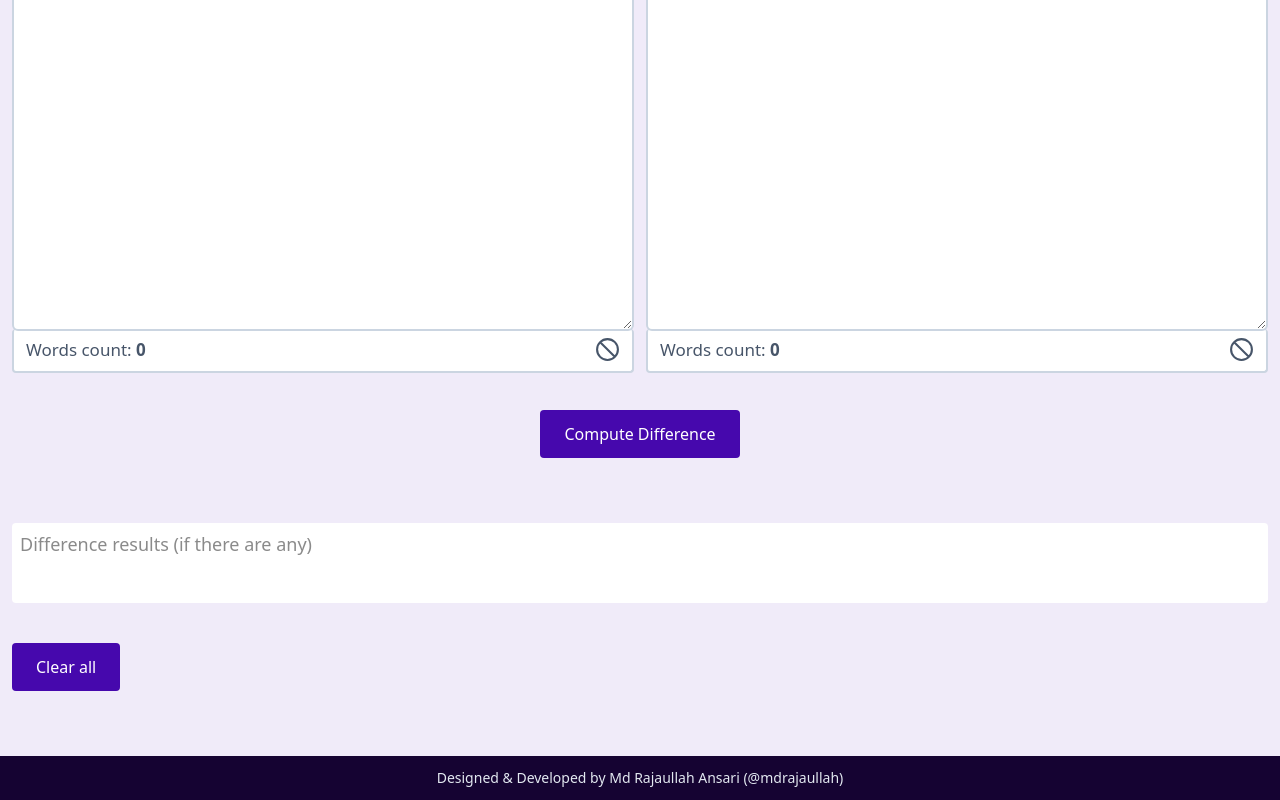
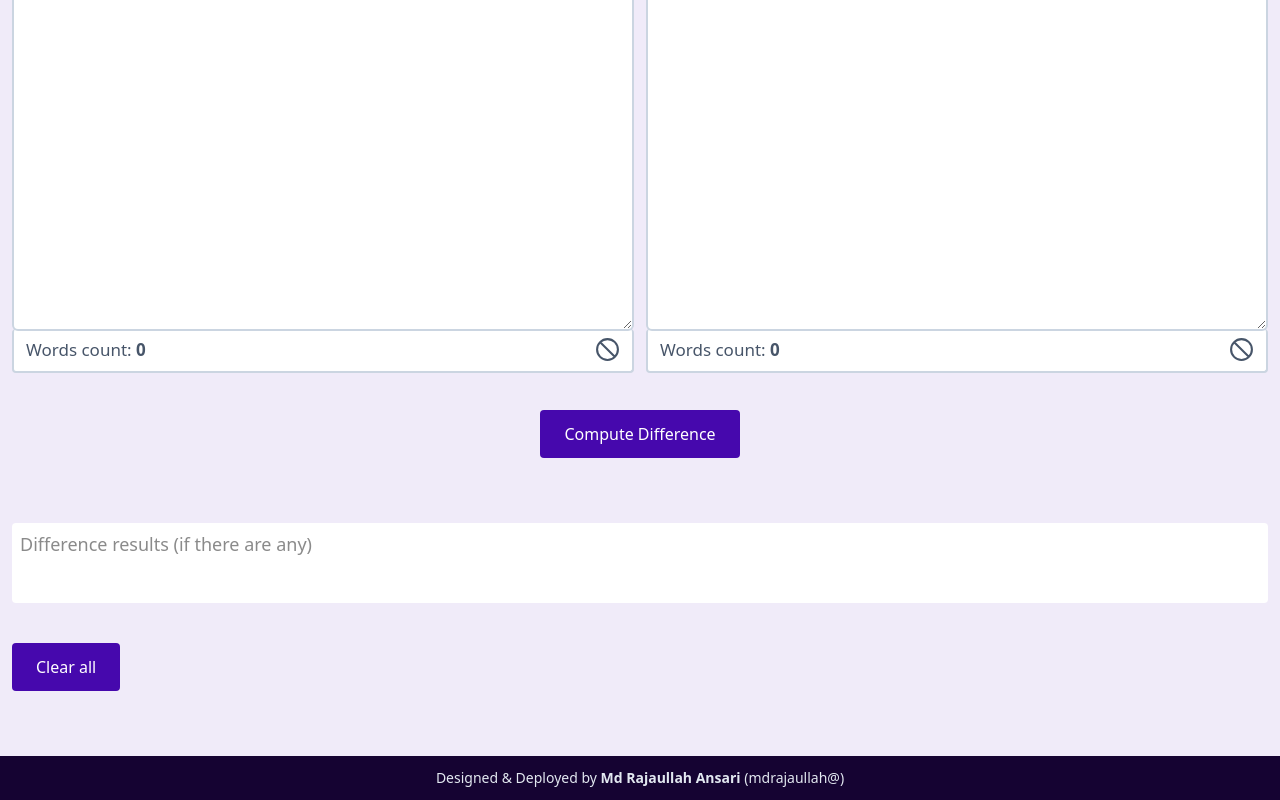
Before and after one commit to mdraza/diff-checkerv1, a React (Vite) app: page / in a window 1280 px wide. Shown: the part 313-1113 px from the top of the page. Built offline with nearby package versions, Linux system fonts and the light colour scheme.

Commit message:
footer text changes

```diff
--- a/src/components/Footer.jsx
+++ b/src/components/Footer.jsx
@@ -1,7 +1,7 @@
 const Footer = () => {
   return (
     <div className="w-100 py-3 bg-[#150332] dark:bg-[#121212] dark:border-t-2 border-[#2b2b2b] text-slate-200 text-center mt-[40px] md:mt-[65px] text-sm">
-      Designed & Developed by Md Rajaullah Ansari (@mdrajaullah)
+      Designed & Deployed by <b>Md Rajaullah Ansari</b> (mdrajaullah@)
     </div>
   );
 };
```
